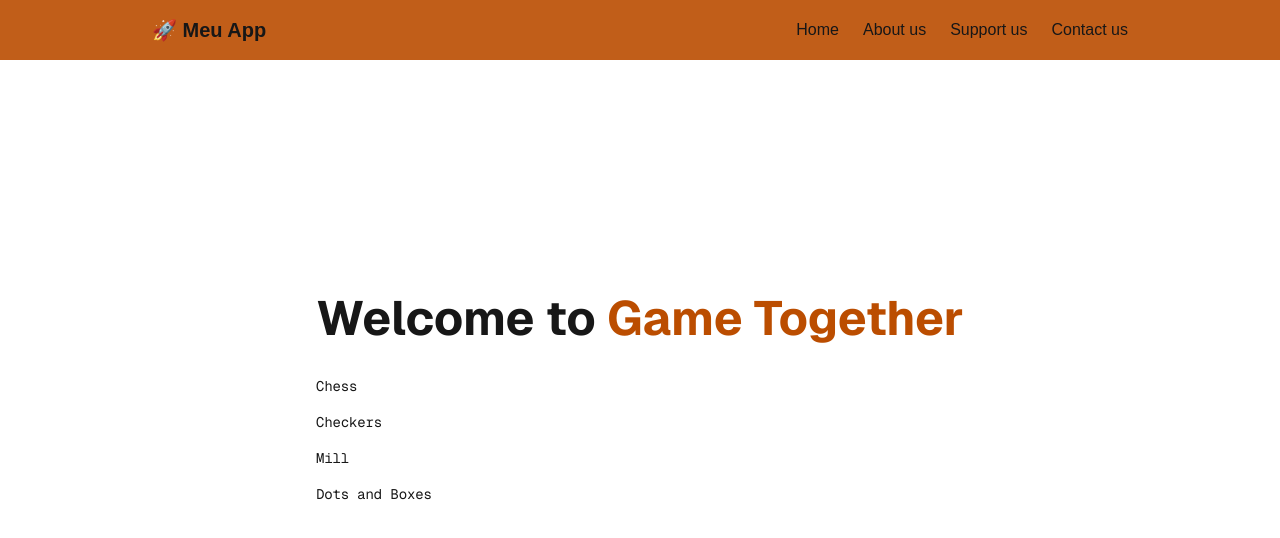
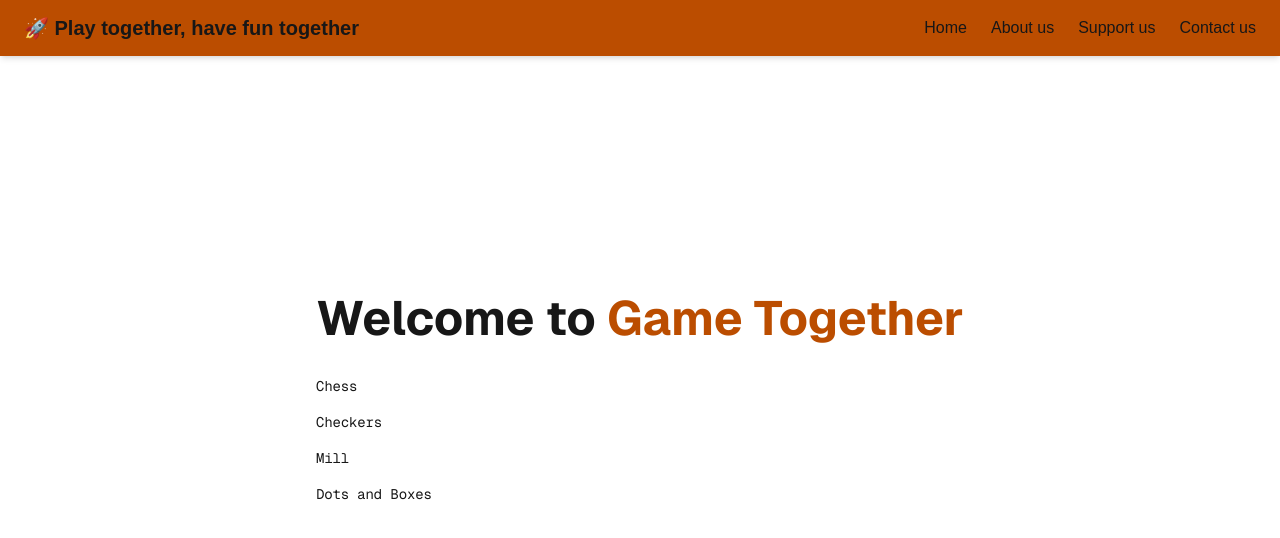
Before and after one commit to Lucasrfon/gametogether, a Next.js app: page / in a window 1280 px wide. Shown: the top 538 px of the page. Built offline with nearby package versions, Linux system fonts and the light colour scheme.

Commit message:
style: change Header elements position and text

```diff
--- a/src/components/Header.tsx
+++ b/src/components/Header.tsx
@@ -1,24 +1,14 @@
 'use client';
 import Link from 'next/link';
-import { useEffect, useState } from 'react';
 
 export default function Header() {
-  const [scrolled, setScrolled] = useState(false);
-
-  useEffect(() => {
-    const handleScroll = () => setScrolled(window.scrollY > 10);
-    window.addEventListener('scroll', handleScroll);
-    return () => window.removeEventListener('scroll', handleScroll);
-  }, []);
-
   return (
     <header
-      className={`fixed top-0 left-0 w-full z-50 transition-all duration-300 ${
-        scrolled ? 'shadow-md bg-amber-700 ' : 'bg-amber-700/90'
-      }`}
+      className={
+        'fixed top-0 left-0 w-full z-1 bg-amber-700 h-14 flex items-center justify-between px-6 shadow-md'
+      }
     >
-      <div className="max-w-5xl mx-auto flex justify-between items-center px-6 py-4">
-        <h1 className="text-xl font-bold">🚀 Meu App</h1>
+      <h1 className="text-xl font-bold">🚀 Play together, have fun together</h1>
       <nav className="flex gap-6">
         <Link href="/" className="hover:text-blue-600">
           Home
@@ -33,7 +23,6 @@ export default function Header() {
           Contact us
         </Link>
       </nav>
-      </div>
     </header>
   );
 }
```
Lines whose indentation alone changed are shown as unchanged.
